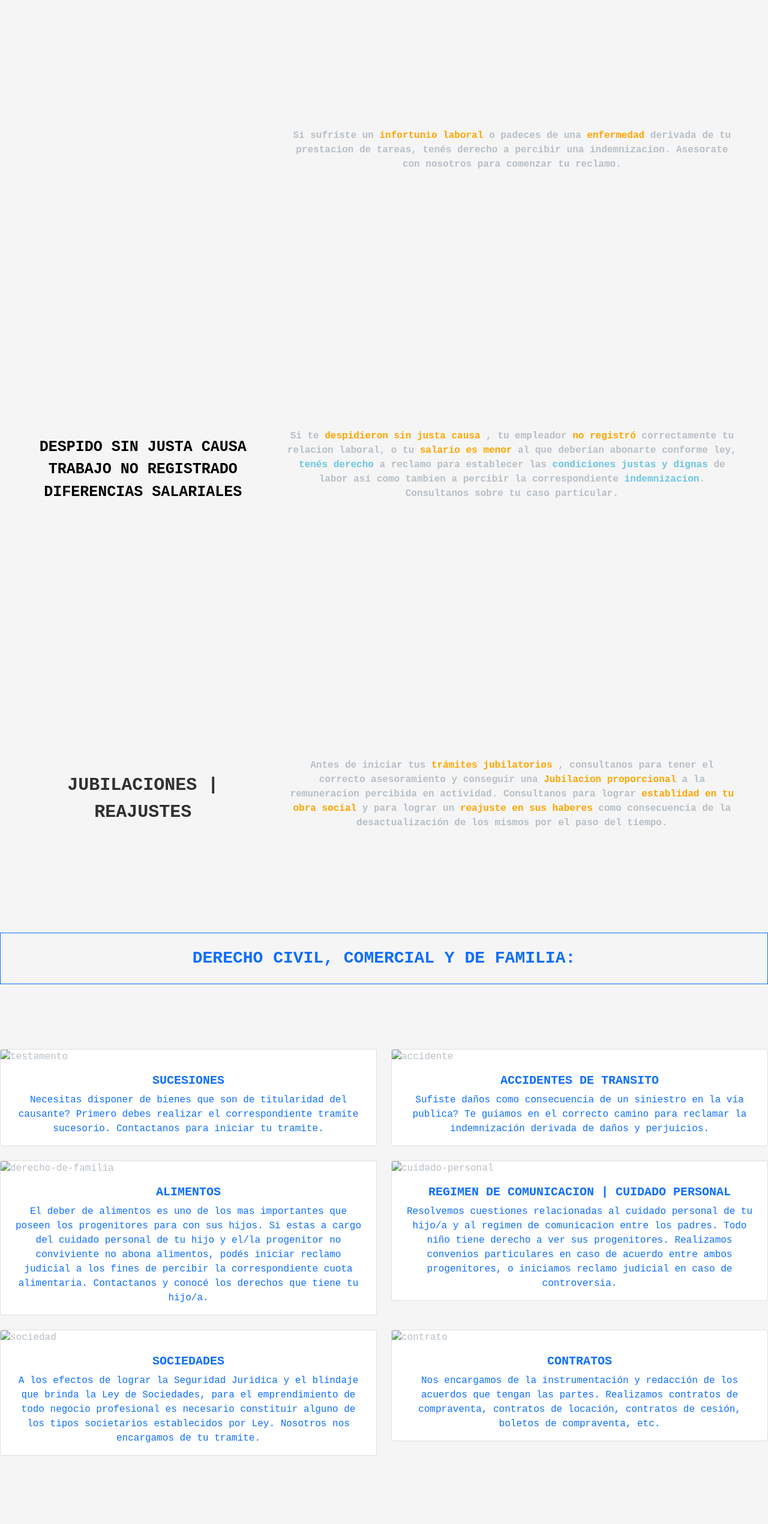
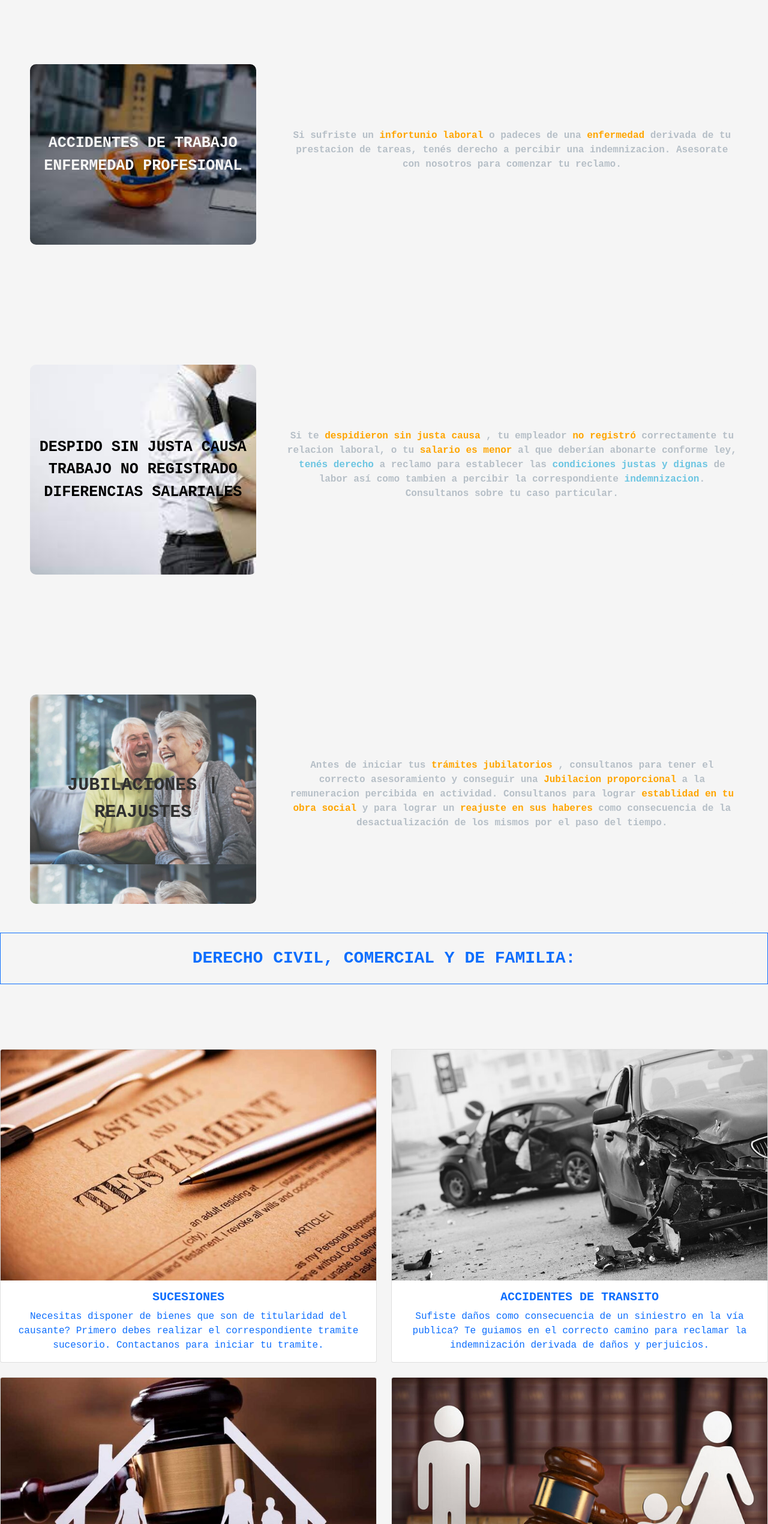
Before and after one commit to FranciscoMaro/GITHUB, a website: page index.html in a window 1280 px wide. Shown: the part 1199-3740 px from the top of the page at 60% size. Drawn offline with nearby package versions, Linux system fonts and the light colour scheme; the site is published under a folder, as on GitHub Pages, so addresses that start at the root find nothing.

Commit message:
falta imagen secundarias

```diff
--- a/index.html
+++ b/index.html
@@ -103,7 +103,7 @@
         <div style="padding-top: 100px ;" class="row row-cols-1 row-cols-md-2 g-4">
           <div class="col">
             <div class="card ">
-              <img src="/images/sucesion.jpg" class="card-img-top" alt="testamento">
+              <img src="./images/sucesion.jpg" class="card-img-top" alt="testamento">
               <div class="card-body ">
                 <h5 class="card-title text-primary fw-bolder" id="text-align">SUCESIONES</h5>
                 <p class="card-text text-primary ">Necesitas disponer de bienes que son de titularidad del causante? Primero debes realizar el correspondiente tramite sucesorio. Contactanos para iniciar tu tramite.</p>
@@ -112,7 +112,7 @@
           </div>
           <div class="col">
             <div class="card">
-              <img src="/images/accidente.jpg" class="card-img-top" alt="accidente">
+              <img src="./images/accidente.jpg" class="card-img-top" alt="accidente">
               <div class="card-body">
                 <h5 class="card-title text-primary fw-bolder" id="text-align">ACCIDENTES DE TRANSITO</h5>
                 <p class="card-text text-primary"> Sufiste daños como consecuencia de un siniestro en la vía publica? Te guiamos en el correcto camino para reclamar la indemnización derivada de daños y perjuicios.</p>
@@ -121,7 +121,7 @@
           </div>
           <div class="col">
             <div class="card">
-              <img src="/images/alimentos.jpg" class="card-img-top" alt="derecho-de-familia">
+              <img src="./images/alimentos.jpg" class="card-img-top" alt="derecho-de-familia">
               <div class="card-body">
                 <h5 class="card-title text-primary fw-bolder" id="text-align">ALIMENTOS</h5>
                 <p class="card-text text-primary "> El deber de alimentos es uno de los mas importantes que poseen los progenitores para con sus hijos. Si estas a cargo del cuidado personal de tu hijo y el/la progenitor no conviviente no abona alimentos, podés iniciar reclamo judicial a los fines de percibir la correspondiente cuota alimentaria. Contactanos y conocé los derechos que tiene tu hijo/a.</p>
@@ -130,7 +130,7 @@
           </div>
           <div class="col">
             <div class="card">
-              <img src="/images/cuidado-personal.jpg" class="card-img-top" alt="cuidado-personal">
+              <img src="./images/cuidado-personal.jpg" class="card-img-top" alt="cuidado-personal">
               <div class="card-body">
                 <h5 class="card-title text-primary fw-bolder" id="text-align">REGIMEN DE COMUNICACION | CUIDADO PERSONAL</h5>
                 <p class="card-text text-primary  "> Resolvemos cuestiones relacionadas al cuidado personal de tu hijo/a y al regimen de comunicacion entre los padres. Todo niño tiene derecho a ver sus progenitores. Realizamos convenios particulares en caso de acuerdo entre ambos progenitores, o iniciamos reclamo judicial en caso de controversia.</p>
@@ -139,7 +139,7 @@
           </div>
           <div class="col">
             <div class="card">
-              <img src="/images/sociedades.jpg" class="card-img-top" alt="sociedad">
+              <img src="./images/sociedades.jpg" class="card-img-top" alt="sociedad">
               <div class="card-body">
                 <h5 class="card-title text-primary fw-bolder" id="text-align">SOCIEDADES</h5>
                 <p class="card-text text-primary  ">A los efectos de lograr la Seguridad Juridica y el blindaje que brinda la Ley de Sociedades, para el emprendimiento de todo negocio profesional es necesario constituir alguno de los tipos societarios establecidos por Ley. Nosotros nos encargamos de tu tramite. </p>
@@ -148,7 +148,7 @@
           </div>
           <div class="col">
             <div class="card">
-              <img src="/images/contratos.jpg" class="card-img-top" alt="contrato">
+              <img src="./images/contratos.jpg" class="card-img-top" alt="contrato">
               <div class="card-body">
                 <h5 class="card-title text-primary fw-bolder " id="text-align">CONTRATOS</h5>
                 <p class="card-text text-primary ">Nos encargamos de la instrumentación y redacción de los acuerdos que tengan las partes. Realizamos contratos de compraventa, contratos de locación, contratos de cesión, boletos de compraventa, etc.</p>
@@ -175,13 +175,13 @@
             <div id="carouselExampleSlidesOnly" class="carousel slide" data-bs-ride="carousel">
                 <div class="carousel-inner">
                   <div style="height: 400px ;" class="carousel-item active">
-                    <img src="/images/CPACF.png" class="d-block w-100" alt="cpacf">
+                    <img src="./images/CPACF.png" class="d-block w-100" alt="cpacf">
                   </div>
                   <div style="height: 400px ;" class="carousel-item">
-                    <img src="/images/Sanisidro.jpg" class="d-block w-100" alt="casi">
+                    <img src="./images/Sanisidro.jpg" class="d-block w-100" alt="casi">
                   </div>
                   <div style="height: 400px ;" class="carousel-item">
-                    <img src="/images/CAZC.png" class="d-block w-100" alt="calz">
+                    <img src="./images/CAZC.png" class="d-block w-100" alt="calz">
                   </div>
                 </div>
               </div>
--- a/scss/_mediamax.scss
+++ b/scss/_mediamax.scss
@@ -106,7 +106,7 @@ $span-color: rgb(108, 197, 226);
    justify-items: $spacing;
    align-items: $spacing;
    border-radius: 10px;
-   background: url(/images/casco.jpg) ;
+   background: url(./images/casco.jpg) ;
    background-size: cover;
    font-size: 25px;
    text-align: center;
@@ -134,7 +134,7 @@ $span-color: rgb(108, 197, 226);
    justify-items: $spacing;
    align-items: $spacing;
    border-radius: 10px;
-   background: url(/images/despido.jpg);
+   background: url(./images/despido.jpg);
    background-size: cover;
    font-weight: $bold;
    color: black;
@@ -158,7 +158,7 @@ $span-color: rgb(108, 197, 226);
 .caja-jubilacion {
    display: grid;
    grid-area: caja-jubilacion;
-   background: url(/images/old-folks.jpg);
+   background: url(./images/old-folks.jpg);
    background-size: contain;
    opacity: 80% ;
    justify-items: $spacing;
```
Also changed, not shown: main.css.
